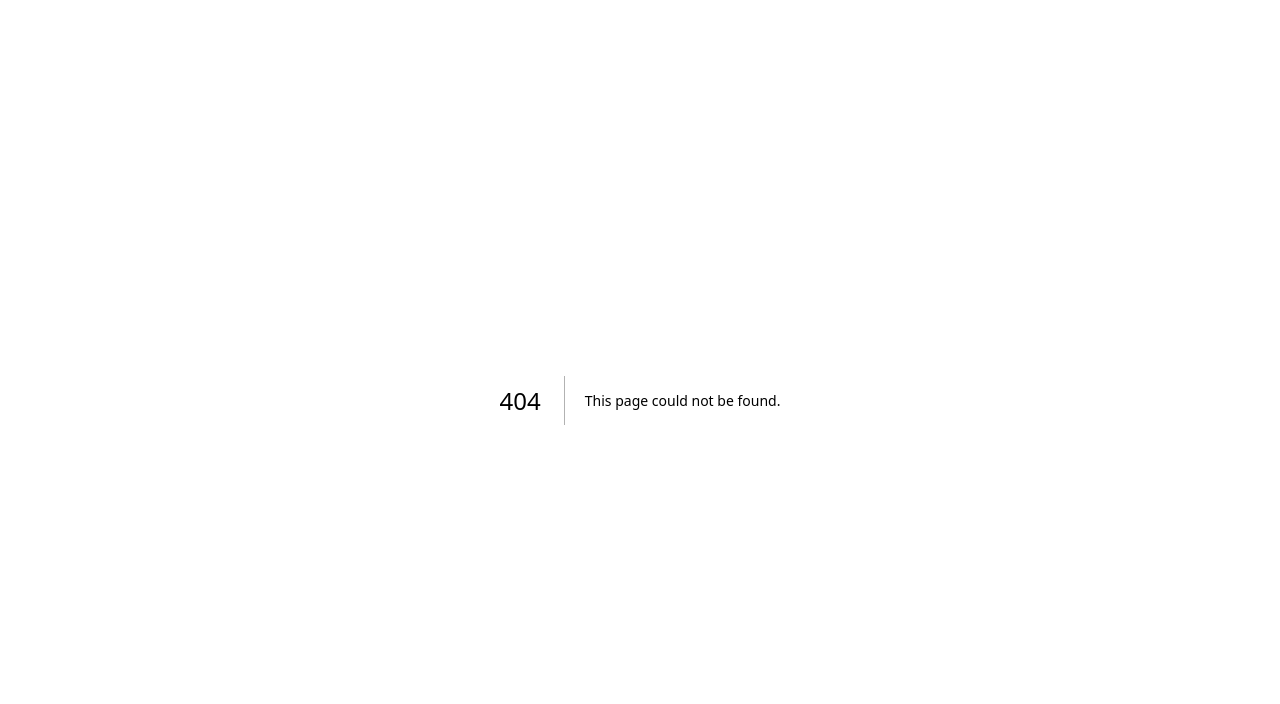
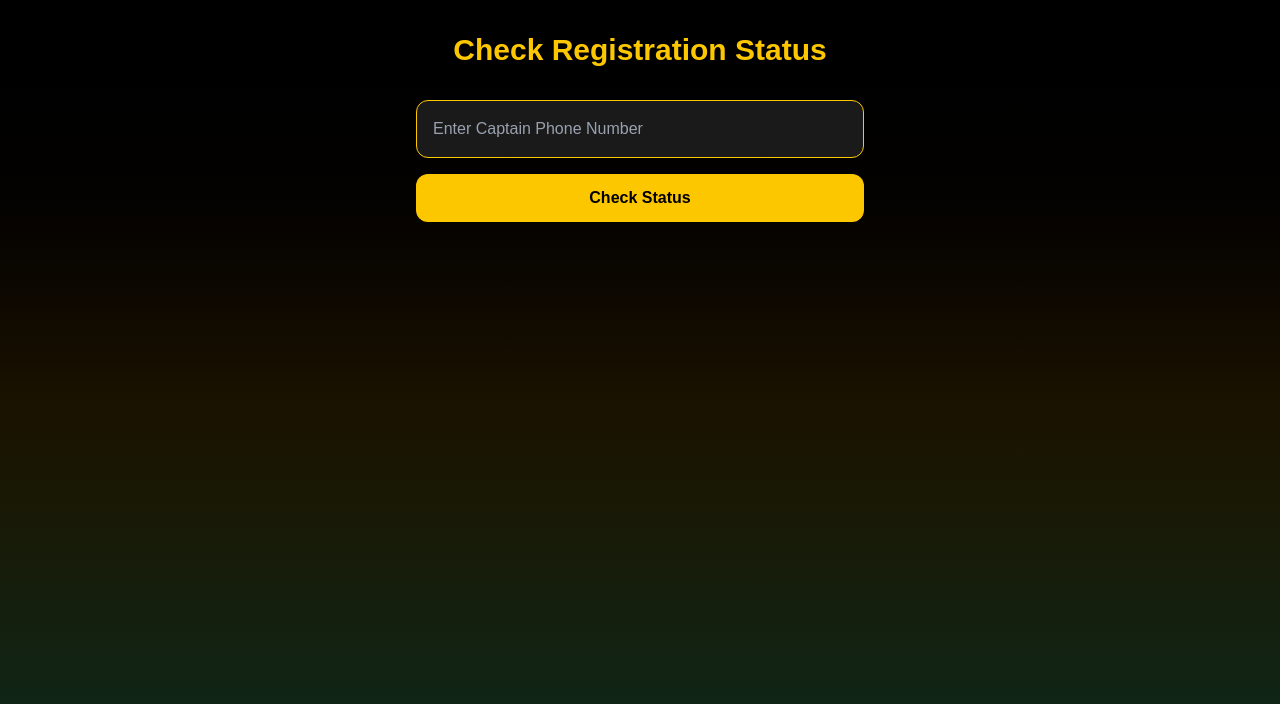
Before and after one commit to honnattysportsclub/honnatty-sports-club, a Next.js app: page /check-status in a window 1280 px wide. Before the commit this address had no page. Shown: the top 704 px of the page. Built offline with nearby package versions, Linux system fonts and the light colour scheme; no server answers.

Commit message:
Added registration status and success screen

```diff
--- /dev/null
+++ b/src/app/check-status/page.tsx
@@ -0,0 +1,75 @@
+"use client";
+import { useState } from "react";
+import { supabase } from "../lib/supabase";
+
+export default function CheckStatusPage() {
+    const [phone, setPhone] = useState("");
+const [team, setTeam] = useState<any | null>(null);
+const [message, setMessage] = useState("");
+async function checkStatus() {
+  const { data, error } = await supabase
+    .from("Registerations")
+    .select("*")
+    .eq("captain_phone", phone)
+    .single();
+
+  if (error || !data) {
+    setMessage("No registration was found for this mobile number. Please check the number and try again.");
+    setTeam(null);
+    return;
+  }
+
+  setTeam(data);
+
+  if (data.status === "Pending") {
+    setMessage("⏳ Registration submitted successfully. Your payment is under verification. Once approved, your team will automatically appear on the Registered Teams page. Please check back later");
+  } else if (data.status === "Approved") {
+    setMessage("Congratulations! Your registration has been approved. Your team is officially registered for the Honnatty Volleyball Tournament. See you on 15 August 2026 at Honnatty Sports Arena. Best of luck!");
+  } else {
+    setMessage("❌ Your registration could not be approved. Please contact the organizers if you believe this is an error.");
+  }
+}
+  return (
+    <main className="min-h-screen bg-gradient-to-b from-black via-[#1a1200] to-[#062b1d] text-white p-8">
+      <div className="max-w-md mx-auto">
+
+        <h1 className="text-3xl font-bold text-yellow-400 text-center mb-8">
+          Check Registration Status
+        </h1>
+       <input
+  type="tel"
+  placeholder="Enter Captain Phone Number"
+  value={phone}
+  onChange={(e) => setPhone(e.target.value)}
+  className="w-full p-4 rounded-xl bg-white/10 border border-yellow-400 text-white placeholder-gray-400 mb-4"
+/>
+
+<button
+  onClick={checkStatus}
+  className="w-full bg-yellow-400 text-black font-bold py-3 rounded-xl hover:bg-yellow-300 transition"
+>
+  Check Status
+</button>
+{message && (
+  <div className="mt-6 bg-white/10 border border-yellow-400 rounded-xl p-4">
+    <p className="font-bold text-lg">{message}</p>
+
+    {team && (
+      <>
+        <p className="mt-3">
+          <strong>Team:</strong> {team.team_name}
+        </p>
+        <p>
+          <strong>Village:</strong> {team.village}
+        </p>
+        <p>
+          <strong>Captain:</strong> {team.captain_name}
+        </p>
+      </>
+    )}
+  </div>
+)}
+      </div>
+    </main>
+  );
+}
--- a/src/app/tournament-details/page.tsx
+++ b/src/app/tournament-details/page.tsx
@@ -25,6 +25,7 @@ const [loading, setLoading] = useState(false);
     const router = useRouter();
 const [successMessage, setSuccessMessage] = useState("");
 const [errorMessage, setErrorMessage] = useState("");
+const [registrationComplete, setRegistrationComplete] = useState(false);
 
     useEffect(() => {
   async function fetchRegisteredCount() {
@@ -69,6 +70,19 @@ if (!/^\d{12}$/.test(utrNumber)) {
 setSuccessMessage("");
   return;
 }
+const { data: existingTeam } = await supabase
+  .from("Registerations")
+  .select("id")
+  .eq("captain_phone", captainPhone)
+  .maybeSingle();
+
+if (existingTeam) {
+  setErrorMessage(
+    "⚠️ Registration already exists.\n\nPlease use the Check Registration Status page to view your application."
+  );
+  setSuccessMessage("");
+  return;
+}
   setLoading(true);
 const { count } = await supabase
   .from("Registerations")
@@ -109,7 +123,15 @@ return;
 setSuccessMessage("");
   } else {
   setRegisteredCount((prev) => prev + 1);
-  setSuccessMessage("🎉 Registration successful! Your team has been registered.");
+  setSuccessMessage(
+  "🎉 Registration submitted successfully!\n\n" +
+  "Your registration has been received.\n\n" +
+  "Your payment is now under verification by the tournament organizers.\n\n" +
+  "Once approved, your team will automatically appear on the Registered Teams page.\n\n" +
+  "You can also check your registration anytime using the Check Registration Status page."
+);
+console.log("SUCCESS SCREEN");
+setRegistrationComplete(true);
 setErrorMessage("");
   setTeamName("");
   setVillage("");
@@ -126,15 +148,46 @@ setPlayer9("");
 setPlayer10("");
 setPlayer11("");
 setUtrNumber("");
-setTimeout(() => {
-  router.push("/registered-teams");
-}, 1500);
 }
+}
+if (registrationComplete) {
+  return (
+    <main className="min-h-screen bg-gradient-to-b from-black via-[#1a1200] to-[#062b1d] text-white flex items-center justify-center p-6">
+      <div className="max-w-md w-full bg-white/10 border border-green-500 rounded-2xl p-8 text-center">
+
+        <div className="text-6xl mb-4">🎉</div>
+
+        <h1 className="text-3xl font-bold text-yellow-400 mb-4">
+          Registration Submitted!
+        </h1>
+
+        <p>Your registration has been received successfully.</p>
+
+        <p className="mt-4 text-yellow-300 font-semibold">
+          ⏳ Payment Verification Under Process
+        </p>
+
+        <p className="mt-4 text-gray-300">
+          Once approved, your team will automatically appear on the Registered Teams page.
+        </p>
+
+        <p className="mt-6 text-green-300 font-semibold">
+          🏐 See you on 15–16 August 2026!
+        </p>
+<button
+  onClick={() => router.push("/check-status")}
+  className="mt-6 w-full bg-yellow-400 text-black font-bold py-3 rounded-xl hover:bg-yellow-300 transition"
+>
+  Check Registration Status
+</button>
+      </div>
+    </main>
+  );
 }
   return (
     <main className="min-h-screen bg-gradient-to-b from-black via-[#1a1200] to-[#062b1d] text-white flex items-center justify-center">
       {successMessage && (
-  <div className="fixed top-4 left-1/2 -translate-x-1/2 z-50 w-[90%] max-w-md rounded-xl bg-green-100 border border-green-500 p-4 text-green-800 shadow-xl">
+  <div className="whitespace-pre-line">
     {successMessage}
   </div>
 )}
@@ -388,7 +441,7 @@ setTimeout(() => {
     </h2>
 
     <p className="text-green-100">
-      Registration Fee: <strong>₹500</strong>
+      Registration Fee: <strong>₹300</strong>
     </p>
 
     <div className="mt-6 bg-white rounded-2xl p-4 text-center">
--- a/src/app/tournaments/page.tsx
+++ b/src/app/tournaments/page.tsx
@@ -118,18 +118,26 @@ Registration closes on 5 August 2026 or when all 16 slots are filled—
 <p className="mt-4 rounded-lg bg-yellow-400/10 border border-yellow-400/30 px-4 py-2 text-sm text-yellow-200">
   📌 Registration closes when all 16 slots are filled.
 </p>
+<div className="mt-8 flex flex-col gap-4">
     <Link
   href="/tournament-details"
-  className="mt-8 inline-block px-8 py-3 rounded-xl bg-yellow-400 text-black font-bold hover:bg-yellow-300 transition"
+  className="w-full text-center px-8 py-3 rounded-xl bg-yellow-400 text-black font-bold hover:bg-yellow-300 transition"
 >
   Register Now
 </Link>
 <Link
+  href="/check-status"
+  className="w-full text-center px-8 py-3 rounded-xl bg-blue-600 text-white font-bold hover:bg-blue-700 transition"
+>
+  Check Registration Status
+</Link>
+<Link
   href="/registered-teams"
-  className="mt-4 ml-4 inline-block px-8 py-3 rounded-xl border border-yellow-400 text-yellow-400 font-bold hover:bg-yellow-400 hover:text-black transition"
+  className="w-full text-center px-8 py-3 rounded-xl border border-yellow-400 text-yellow-400 font-bold hover:bg-yellow-400 hover:text-black transition"
 >
   View Registered Teams
 </Link>
+</div>
   </div>
 
 </div>
```
